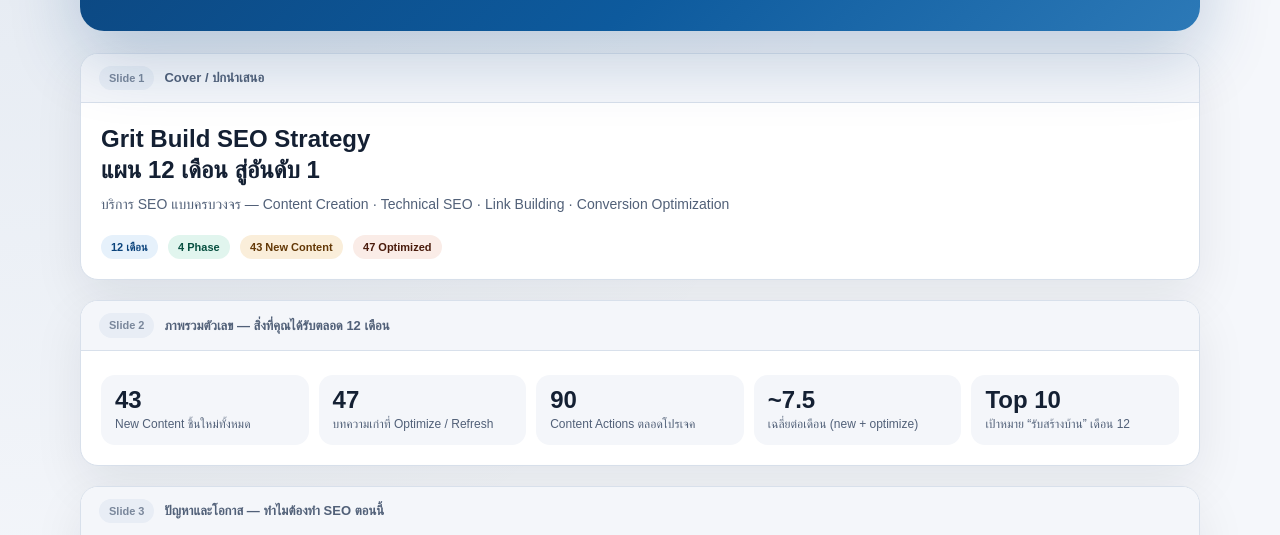
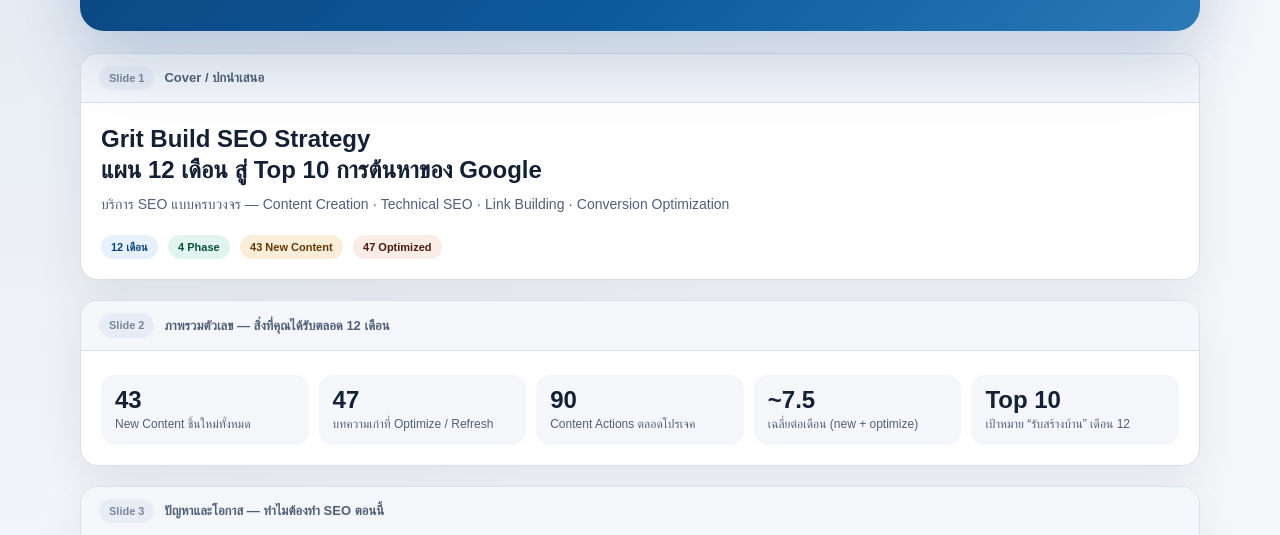
Before and after one commit to panuwatsopwork/gitbuild, a plain HTML site: page index.html in a window 1280 px wide. Shown: the part 202-737 px from the top of the page. Drawn offline with Linux system fonts and the light colour scheme; a web font is replaced by a local one.

Commit message:
Update homepage hero copy for Google Top 10 goal.

```diff
--- a/index.html
+++ b/index.html
@@ -238,7 +238,7 @@
           <span class="slide-title">Cover / ปกนำเสนอ</span>
         </div>
         <div class="slide-body">
-          <p class="big-title">Grit Build SEO Strategy<br>แผน 12 เดือน สู่อันดับ 1</p>
+          <p class="big-title">Grit Build SEO Strategy<br>แผน 12 เดือน สู่ Top 10 การต้นหาของ Google</p>
           <p class="sub-title" style="margin-top:8px">บริการ SEO แบบครบวงจร — Content Creation · Technical SEO · Link Building · Conversion Optimization</p>
           <div style="margin-top:12px">
             <span class="tag tag-blue">12 เดือน</span>
```
